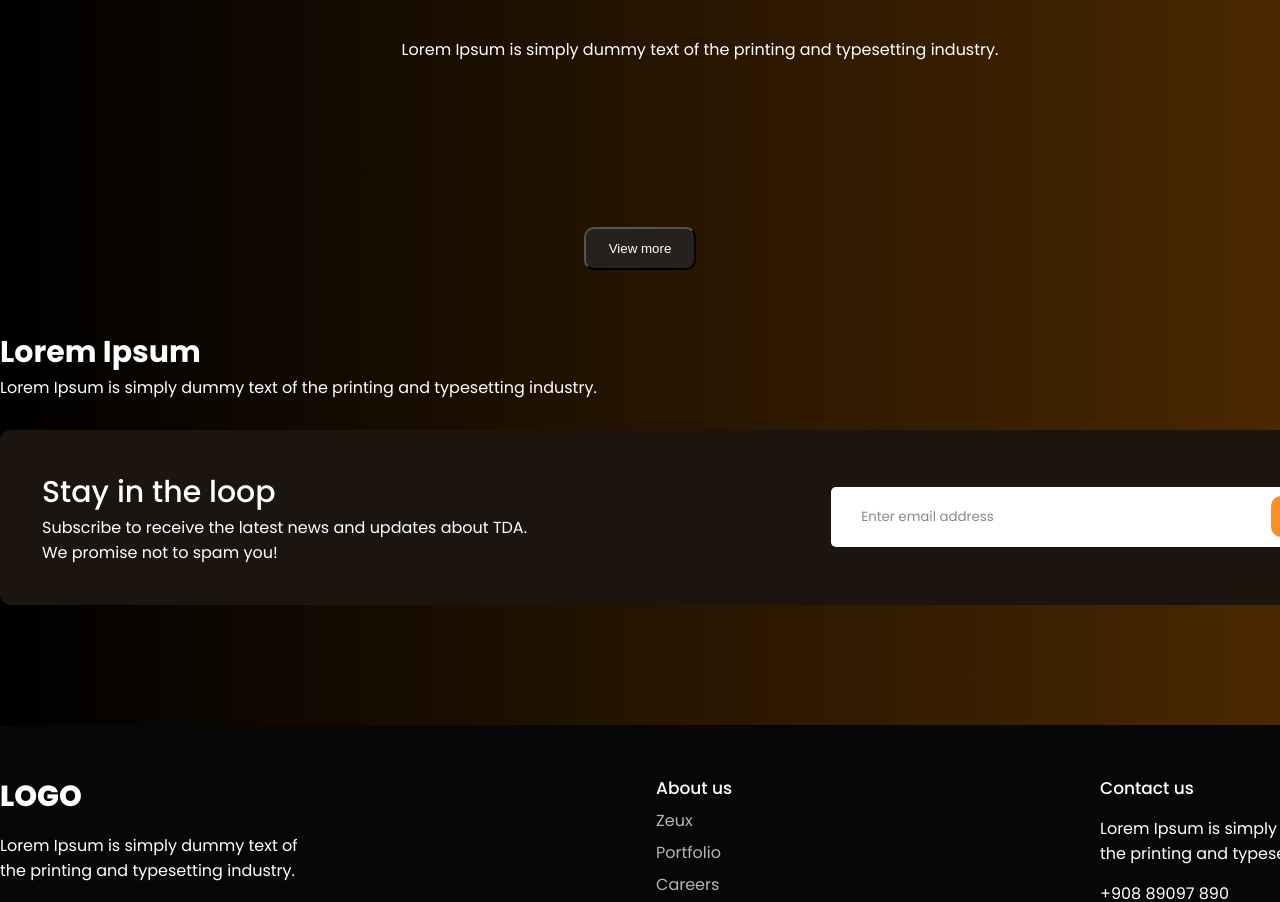
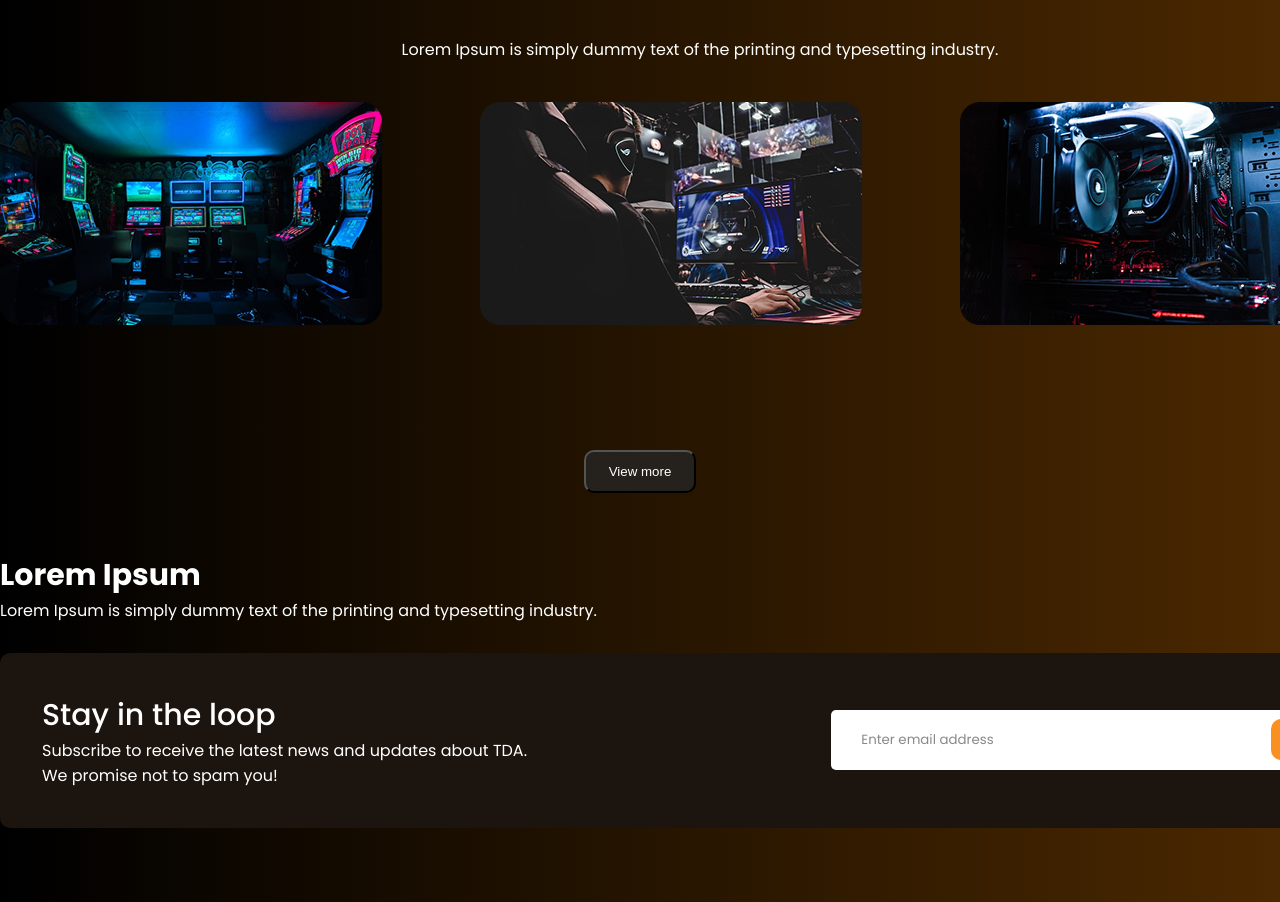
Before and after one commit to Scharf14/my-first-project, a plain HTML site: page public/index.html in a window 1280 px wide. Shown: the part 2878-3780 px from the top of the page. Drawn offline with Linux system fonts and the light colour scheme.

Commit message:
fix projects section

```diff
--- a/public/css/main.css
+++ b/public/css/main.css
@@ -570,3 +570,12 @@ footer > p {
     background: #25211D;
     border-radius: 10px;
 }
+
+.projects .images {
+    justify-content: space-around;
+    margin-bottom: 25px;
+    display: grid;
+    grid-template-columns: 1fr 1fr 1fr;
+    column-gap: 40px;
+    row-gap: 40px;
+}
--- a/public/index.js
+++ b/public/index.js
@@ -96,21 +96,47 @@ cards = [
         path: './img/project6.png',
         id: 5
     },
+    {
+        path: './img/project7.png',
+        id: 5
+    },
+    {
+        path: './img/project8.png',
+        id: 5
+    },
+    {
+        path: './img/project9.png',
+        id: 5
+    },
+    {
+        path: './img/project10.png',
+        id: 5
+    },
+    {
+        path: './img/project11.png',
+        id: 5
+    },
+    {
+        path: './img/project12.png',
+        id: 5
+    },
+
 ];
 
     const cardsContainer = document.querySelector('.images');
     const viewMoreButton = document.querySelector('.view-more');
-    let lastCardIndex = 0;
+    let lastCardIndex = 2;
     function renderCards() {
         for(let i = 0; i <= lastCardIndex; i++) {
             cardsContainer.insertAdjacentHTML('beforeend', '<img src="'+ cards[i].path +'" alt="">')
         }
     }
 
+    renderCards();
 
     viewMoreButton.addEventListener('click', () => {
         cardsContainer.innerHTML = '';
-        lastCardIndex += 1;
+        lastCardIndex += 3;
         renderCards()
     })
 
```
Also changed, not shown: public/img/project10.png (added), public/img/project11.png (added), public/img/project12.png (added), public/img/project7.png (added), public/img/project8.png (added), public/img/project9.png (added).
